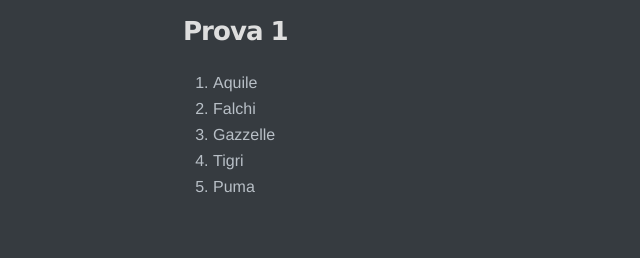
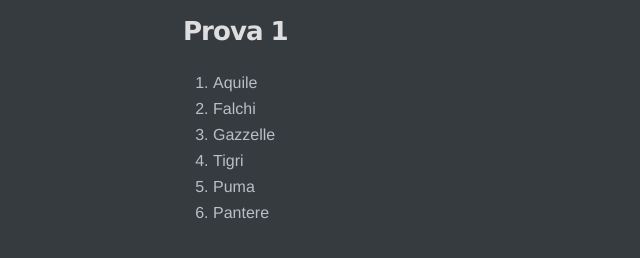
Before and after one commit to samuelecornia/samuelecornia.github.io, a plain HTML site: page index.html in a window 1280 px wide. Shown: the part 172-430 px from the top of the page, 0-640 px from the left. Drawn offline with Linux system fonts and the light colour scheme.

Commit message:
Update index.html

```diff
--- a/index.html
+++ b/index.html
@@ -1760,6 +1760,6 @@ footer.ty-footer {
 </style>
 </head>
 <body class='typora-export' >
-<div  id='write'  class = 'is-mac'><h1><a name="classifica" class="md-header-anchor"></a><span>Classifica</span></h1><h2><a name="prova-1" class="md-header-anchor"></a><span>Prova 1</span></h2><ol><li><span>Aquile</span></li><li><span>Falchi</span></li><li><span>Gazzelle</span></li><li><span>Tigri</span></li><li><span>Puma</span></li></ol></div>
+<div  id='write'  class = 'is-mac'><h1><a name="classifica" class="md-header-anchor"></a><span>Classifica</span></h1><h2><a name="prova-1" class="md-header-anchor"></a><span>Prova 1</span></h2><ol><li><span>Aquile</span></li><li><span>Falchi</span></li><li><span>Gazzelle</span></li><li><span>Tigri</span></li><li><span>Puma</span></li><li><span>Pantere</span></li></ol></div>
 </body>
 </html>
```
